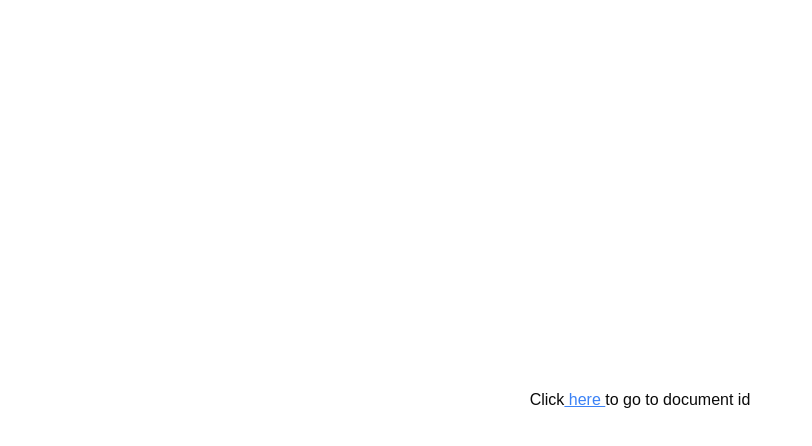
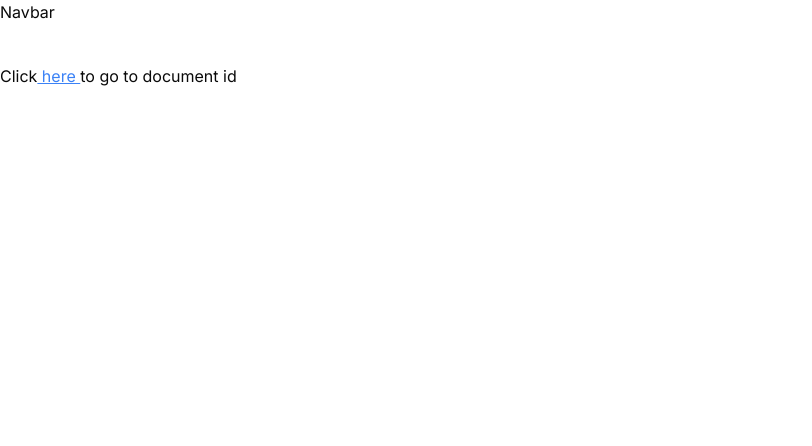
Before and after one commit to Graylen1019/Google-docs, a Next.js app: page / in a window 1280 px wide. Shown: the top 446 px of the page, without its empty margins (0-812 px from the left). Built offline with nearby package versions, Linux system fonts and the light colour scheme.

Commit message:
startedHome Page

```diff
--- /dev/null
+++ b/src/app/(home)/navbar.tsx
@@ -0,0 +1,6 @@
+import Link from "next/link";
+import Image from "next/image";
+
+export const Navbar = () => {
+  return <nav>Navbar</nav>;
+};
--- /dev/null
+++ b/src/app/(home)/page.tsx
@@ -0,0 +1,20 @@
+import Link from "next/link";
+import { Navbar } from "./navbar";
+
+const Home = () => {
+  return (
+    <div className="flex min-h-screen flex-col">
+      <div className="fixed top-0 left-0 right-0 z-10 h-16 bg-white">
+        <Navbar />
+      </div>
+      <div className="mt-16">
+        Click
+        <Link href="/documents/123">
+          <span className="text-blue-500 underline">&nbsp;here&nbsp;</span>
+        </Link>
+        to go to document id
+      </div>
+    </div>
+  );
+};
+export default Home;
--- a/src/app/layout.tsx
+++ b/src/app/layout.tsx
@@ -1,17 +1,10 @@
 import type { Metadata } from "next";
-import localFont from "next/font/local";
+import { Inter } from "next/font/google";
 import "./globals.css";
 
-const geistSans = localFont({
-  src: "./fonts/GeistVF.woff",
-  variable: "--font-geist-sans",
-  weight: "100 900",
-});
-const geistMono = localFont({
-  src: "./fonts/GeistMonoVF.woff",
-  variable: "--font-geist-mono",
-  weight: "100 900",
-});
+const inter = Inter({
+  subsets: ["latin"],
+})
 
 export const metadata: Metadata = {
   title: "SolidDocs",
@@ -26,7 +19,7 @@ export default function RootLayout({
   return (
     <html lang="en">
       <body
-        className={`${geistSans.variable} ${geistMono.variable} antialiased`}
+        className={inter.className}
       >
         {children}
       </body>
--- a/src/app/page.tsx
+++ /dev/null
@@ -1,14 +0,0 @@
-import Link from "next/link";
-
-const Home = () => {
-  return (
-    <div className="flex min-h-screen items-center justify-center">
-      Click{" "}
-      <Link href="/documents/123">
-        <span className="text-blue-500 underline">&nbsp;here&nbsp;</span>
-      </Link>{" "}
-      to go to document id
-    </div>
-  );
-};
-export default Home;
```
